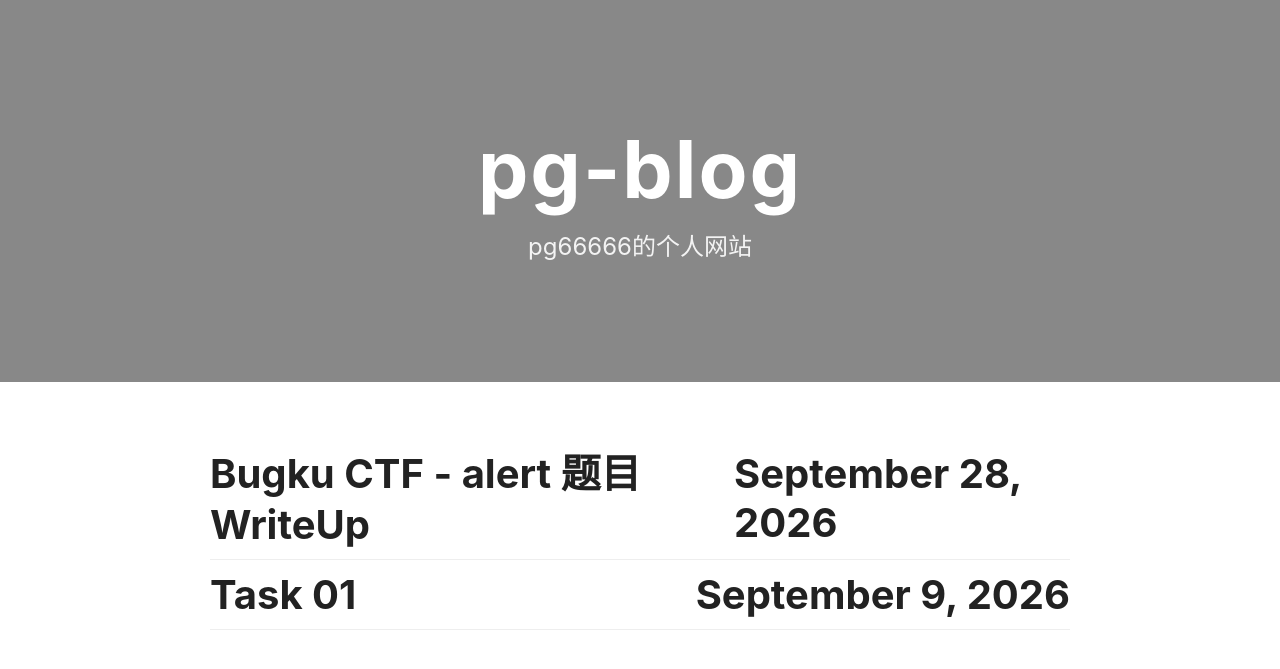
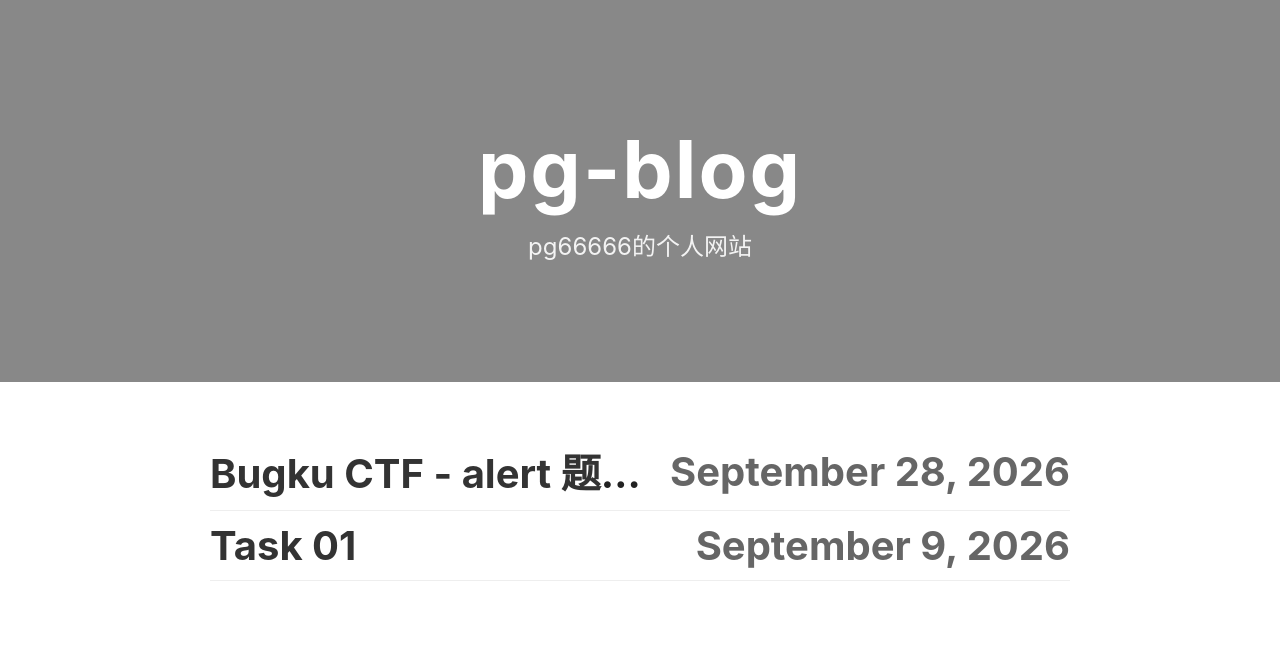
Before and after one commit to AiXiaoHang/aixiaohang.github.io, a Jekyll site: the page built from README.md, in a window 1280 px wide. Shown: the top 669 px of the page. Built offline with Jekyll 4.4.1, drawn with Linux system fonts in a browser that asks for light colours; our own code applies the rules of GitHub Pages for plain Markdown files.

Commit message:
Update default.html

```diff
--- a/_layouts/default.html
+++ b/_layouts/default.html
@@ -19,13 +19,22 @@ site.title }}</title>
     <!-- ===== ⽂章列表（含⽇期） ===== -->
     <div class="post-list">
         {% for post in site.posts %}
-            <div class="post-item">
-                <a href="{{ post.url  }}">
-{{ post.title }}</a>
-                <span class="post-meta">{{ post.date | date: "%B
-%-d, %Y" }}</span>
-            </div>
-        {% endfor %}
+    <div class="post-item" style="display: flex; justify-content: space-between; align-items: center; gap: 20px; border-bottom: 1px solid #eee; padding: 10px 0;">
+
+      <!-- 左侧：文章链接和标题（增加了不允许换行的样式） -->
+      <div class="post-title" style="flex: 1; white-space: nowrap; overflow: hidden; text-overflow: ellipsis;">
+        <a href="{{ post.url }}" style="text-decoration: none; color: #333; font-weight: bold;">
+          {{ post.title }}
+        </a>
+      </div>
+
+      <!-- 右侧：日期（保持右对齐） -->
+      <div class="post-meta" style="flex-shrink: 0; color: #666;">
+        {{ post.date | date: "%B %-d, %Y" }}
+      </div>
+
+    </div>
+  {% endfor %}
     </div>
 </body>
 </html>
```
